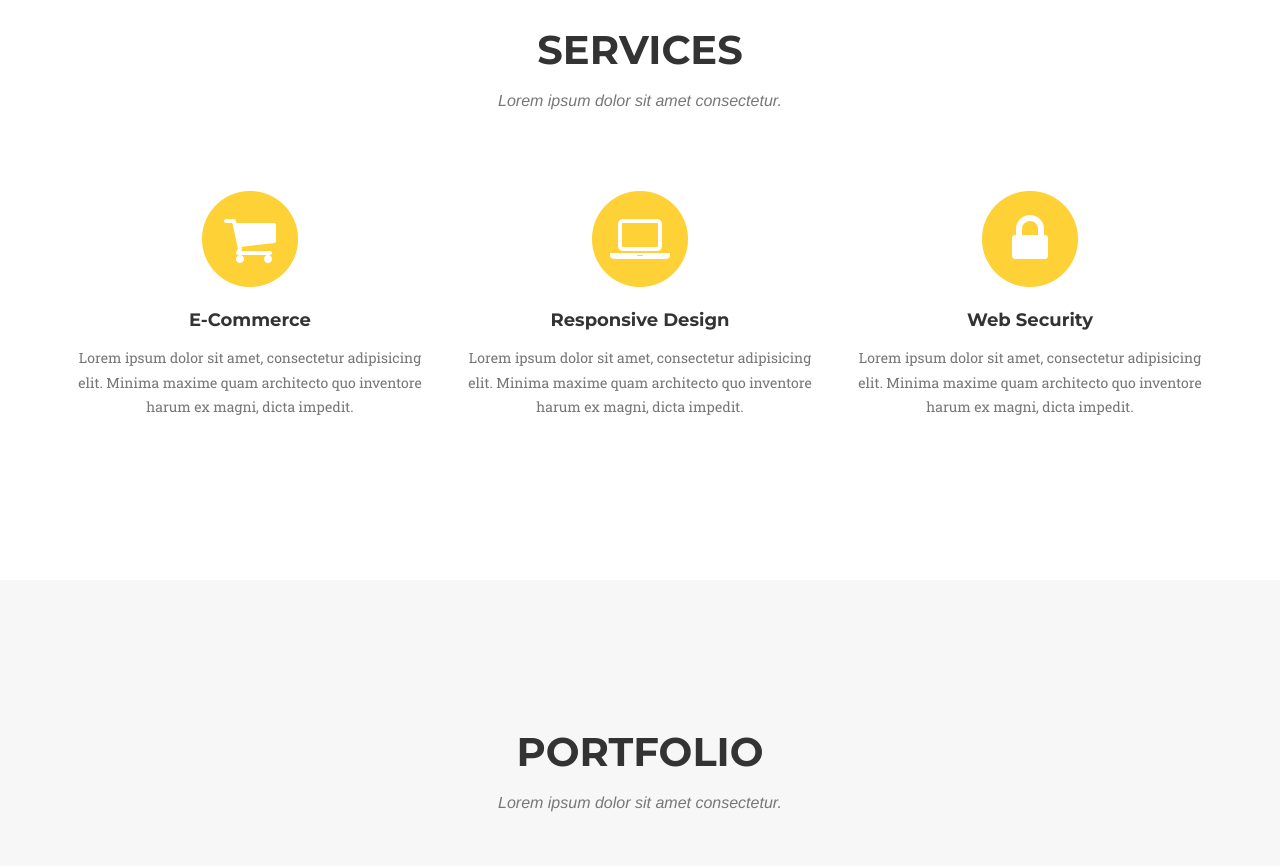
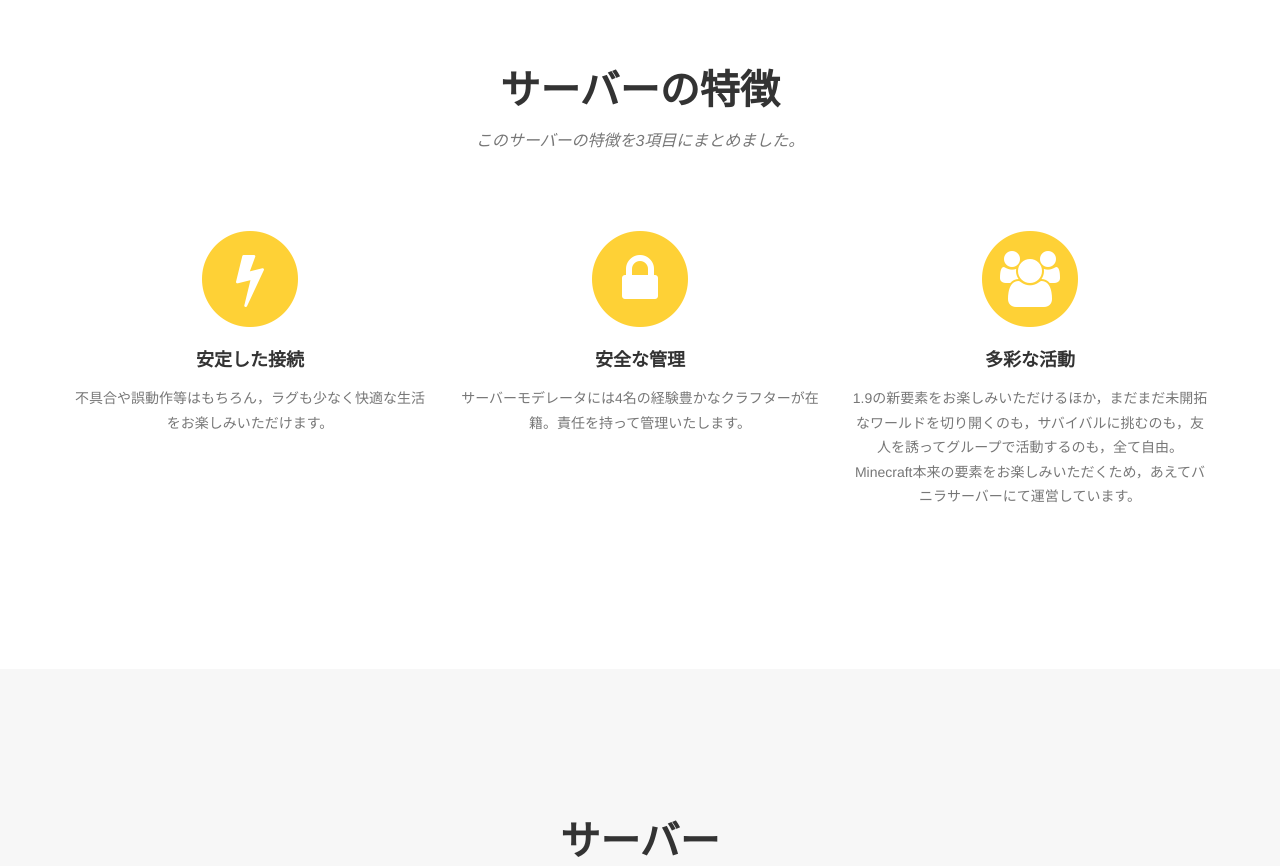
Before and after one commit to EryngiiItame-MC/eryngiiitame-mc.github.io, a plain HTML site: page index.html in a window 1280 px wide. Shown: the part 880-1746 px from the top of the page. Drawn offline with nearby package versions, Linux system fonts and the light colour scheme; a web font is replaced by a local one.

Commit message:
Modify Header,Overview

```diff
--- a/index.html
+++ b/index.html
@@ -56,7 +56,7 @@
                         <a href="#page-top"></a>
                     </li>
                     <li>
-                        <a class="page-scroll" href="#services">Services</a>
+                        <a class="page-scroll" href="#services">特徴</a>
                     </li>
                     <li>
                         <a class="page-scroll" href="#portfolio">Portfolio</a>
@@ -81,9 +81,9 @@
     <header>
         <div class="container">
             <div class="intro-text">
-                <div class="intro-lead-in">Welcome To Our Studio!</div>
+                <div class="intro-lead-in">Minecraft1.9マルチサーバー「エリンギ炒め鯖」紹介サイトへようこそ！</div>
                 <div class="intro-heading">It's Nice To Meet You</div>
-                <a href="#services" class="page-scroll btn btn-xl">Tell Me More</a>
+                <a href="#services" class="page-scroll btn btn-xl">詳しく見る</a>
             </div>
         </div>
     </header>
@@ -93,34 +93,34 @@
         <div class="container">
             <div class="row">
                 <div class="col-lg-12 text-center">
-                    <h2 class="section-heading">Services</h2>
-                    <h3 class="section-subheading text-muted">Lorem ipsum dolor sit amet consectetur.</h3>
+                    <h2 class="section-heading">サーバーの特徴</h2>
+                    <h3 class="section-subheading text-muted">このサーバーの特徴を3項目にまとめました。</h3>
                 </div>
             </div>
             <div class="row text-center">
                 <div class="col-md-4">
                     <span class="fa-stack fa-4x">
                         <i class="fa fa-circle fa-stack-2x text-primary"></i>
-                        <i class="fa fa-shopping-cart fa-stack-1x fa-inverse"></i>
+                        <i class="fa fa-bolt fa-stack-1x fa-inverse"></i>
                     </span>
-                    <h4 class="service-heading">E-Commerce</h4>
-                    <p class="text-muted">Lorem ipsum dolor sit amet, consectetur adipisicing elit. Minima maxime quam architecto quo inventore harum ex magni, dicta impedit.</p>
-                </div>
-                <div class="col-md-4">
-                    <span class="fa-stack fa-4x">
-                        <i class="fa fa-circle fa-stack-2x text-primary"></i>
-                        <i class="fa fa-laptop fa-stack-1x fa-inverse"></i>
-                    </span>
-                    <h4 class="service-heading">Responsive Design</h4>
-                    <p class="text-muted">Lorem ipsum dolor sit amet, consectetur adipisicing elit. Minima maxime quam architecto quo inventore harum ex magni, dicta impedit.</p>
+                    <h4 class="service-heading">安定した接続</h4>
+                    <p class="text-muted">不具合や誤動作等はもちろん，ラグも少なく快適な生活をお楽しみいただけます。</p>
                 </div>
                 <div class="col-md-4">
                     <span class="fa-stack fa-4x">
                         <i class="fa fa-circle fa-stack-2x text-primary"></i>
                         <i class="fa fa-lock fa-stack-1x fa-inverse"></i>
                     </span>
-                    <h4 class="service-heading">Web Security</h4>
-                    <p class="text-muted">Lorem ipsum dolor sit amet, consectetur adipisicing elit. Minima maxime quam architecto quo inventore harum ex magni, dicta impedit.</p>
+                    <h4 class="service-heading">安全な管理</h4>
+                    <p class="text-muted">サーバーモデレータには4名の経験豊かなクラフターが在籍。責任を持って管理いたします。</p>
+                </div>
+                <div class="col-md-4">
+                    <span class="fa-stack fa-4x">
+                        <i class="fa fa-circle fa-stack-2x text-primary"></i>
+                        <i class="fa fa-group fa-stack-1x fa-inverse"></i>
+                    </span>
+                    <h4 class="service-heading">多彩な活動</h4>
+                    <p class="text-muted">1.9の新要素をお楽しみいただけるほか，まだまだ未開拓なワールドを切り開くのも，サバイバルに挑むのも，友人を誘ってグループで活動するのも，全て自由。Minecraft本来の要素をお楽しみいただくため，あえてバニラサーバーにて運営しています。</p>
                 </div>
             </div>
         </div>
@@ -131,7 +131,7 @@
         <div class="container">
             <div class="row">
                 <div class="col-lg-12 text-center">
-                    <h2 class="section-heading">Portfolio</h2>
+                    <h2 class="section-heading">サーバー</h2>
                     <h3 class="section-subheading text-muted">Lorem ipsum dolor sit amet consectetur.</h3>
                 </div>
             </div>
```
Also changed, not shown: css/agency.css.
